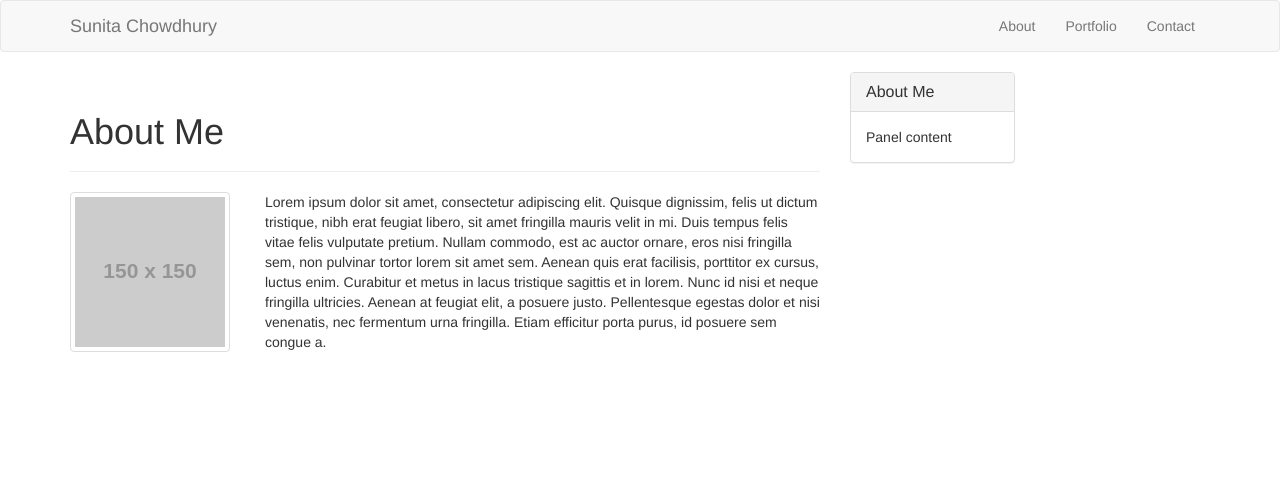
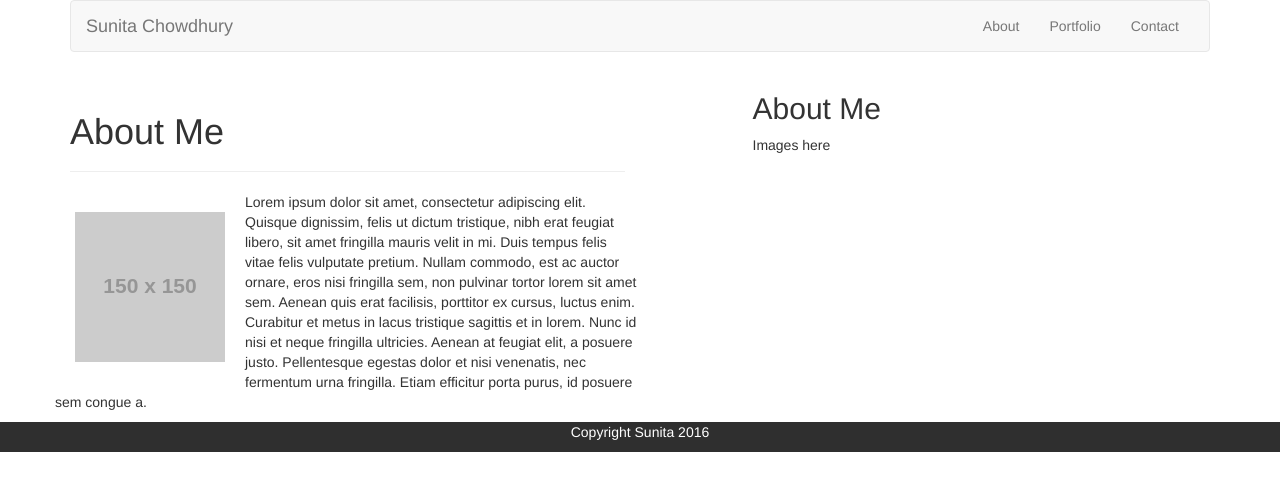
Before and after one commit to smchow/Bootstrap-Portfolio, a PHP site: page / in a window 1280 px wide. Shown: the top 491 px of the page. Run offline with PHP 8.4, Linux system fonts and the light colour scheme; some libraries are stand-ins or nearby versions.

Commit message:
Added Bootstrap to index.html

```diff
--- a/index.html
+++ b/index.html
@@ -3,11 +3,24 @@
   <head>
     <meta name="viewport" content="width=device-width, initial-scale=1">
     <title>Sunita Chowdhury</title>
+    <link rel="stylesheet" type="text/css" href="css/reset.css">
     <link rel="stylesheet" href="https://maxcdn.bootstrapcdn.com/bootstrap/3.3.6/css/bootstrap.min.css">
+
+    <link rel="stylesheet" type="text/css" href="css/styles.css">
+    <style>
+    img{
+    	padding: 20px;
+    }
+.bg-4 {
+    background-color: #2f2f2f;
+    color: #ffffff;
+}
+</style>
   </head>
   <body>
+  <div class="container">
     <nav class="navbar navbar-default">
-      <div class="container">
+      <div class="container-fluid">
         <div class="navbar-header">
          <button type="button" class="navbar-toggle collapsed" data-toggle="collapse" data-target="#navbar" aria-expanded="false" aria-controls="navbar">
               <span class="sr-only">Toggle navigation</span>
@@ -15,7 +28,7 @@
               <span class="icon-bar"></span>
               <span class="icon-bar"></span>
             </button>
-          <a class="navbar-brand" href="#">Sunita Chowdhury</a>
+          <a class="navbar-brand .col-md-offset-4" href="#">Sunita Chowdhury</a>
         </div>
         <div class="collapse navbar-collapse" id="bs-example-navbar-collapse-1">
           <ul class="nav navbar-nav navbar-right">
@@ -27,38 +40,44 @@
       </div>
     </nav>
 
+    </div>
 
     <div class="container">
       <div class="row">
-        <div class="col-md-8">
+        <div class="col-md-6">
           <div class="page-header">
             <h1>About Me</h1>
           </div>
           <div class="row">
-            <div class="col-md-3">
+            <!-- <div class="col-md-3">
               <img src="http://placehold.it/150x150" alt="Placeholder" class="img-thumbnail">
             </div>
-            <div class="col-md-9">
-              <p>
-                Lorem ipsum dolor sit amet, consectetur adipiscing elit. Quisque dignissim, felis ut dictum tristique, nibh erat feugiat libero, sit amet fringilla mauris velit in mi. Duis tempus felis vitae felis vulputate pretium. Nullam commodo, est ac auctor ornare, eros nisi fringilla sem, non pulvinar tortor lorem sit amet sem. Aenean quis erat facilisis, porttitor ex cursus, luctus enim. Curabitur et metus in lacus tristique sagittis et in lorem. Nunc id nisi et neque fringilla ultricies. Aenean at feugiat elit, a posuere justo. Pellentesque egestas dolor et nisi venenatis, nec fermentum urna fringilla. Etiam efficitur porta purus, id posuere sem congue a.
+            <div class="col-md-9"> -->
+
+
+               <img  src="http://placehold.it/150x150" alt="about image" class="img-rounded img-responsive pull-left">
+               <p> Lorem ipsum dolor sit amet, consectetur adipiscing elit. Quisque dignissim, felis ut dictum tristique, nibh erat feugiat libero, sit amet fringilla mauris velit in mi. Duis tempus felis vitae felis vulputate pretium. Nullam commodo, est ac auctor ornare, eros nisi fringilla sem, non pulvinar tortor lorem sit amet sem. Aenean quis erat facilisis, porttitor ex cursus, luctus enim. Curabitur et metus in lacus tristique sagittis et in lorem. Nunc id nisi et neque fringilla ultricies. Aenean at feugiat elit, a posuere justo. Pellentesque egestas dolor et nisi venenatis, nec fermentum urna fringilla. Etiam efficitur porta purus, id posuere sem congue a.
               </p>
             </div>
           </div>
 
-        </div>
-        <div class="col-md-2">
-         <div class="panel panel-default">
-           <div class="panel-heading">
-             <h3 class="panel-title">About Me</h3>
-           </div>
-           <div class="panel-body">
-             Panel content
-           </div>
+
+         <div class="col-md-1">
+        	</div>
+        <div class="col-md-3">
+
+             <h2>About Me</h2>
+
+        	Images here
+
+
          </div>
         </div>
-    </div>
-
-
+        </div>
+	</div>
+	<footer class="container-fluid bg-4 text-center">
+  <p>Copyright Sunita 2016</a></p>
+</footer>
     <script src="https://ajax.googleapis.com/ajax/libs/jquery/1.11.3/jquery.min.js"></script>
     <script src="bootstrap-3.3.6-dist/js/bootstrap.min.js"></script>
   </body>
```
Also changed, not shown: css/style.css (+9 -1 lines).
